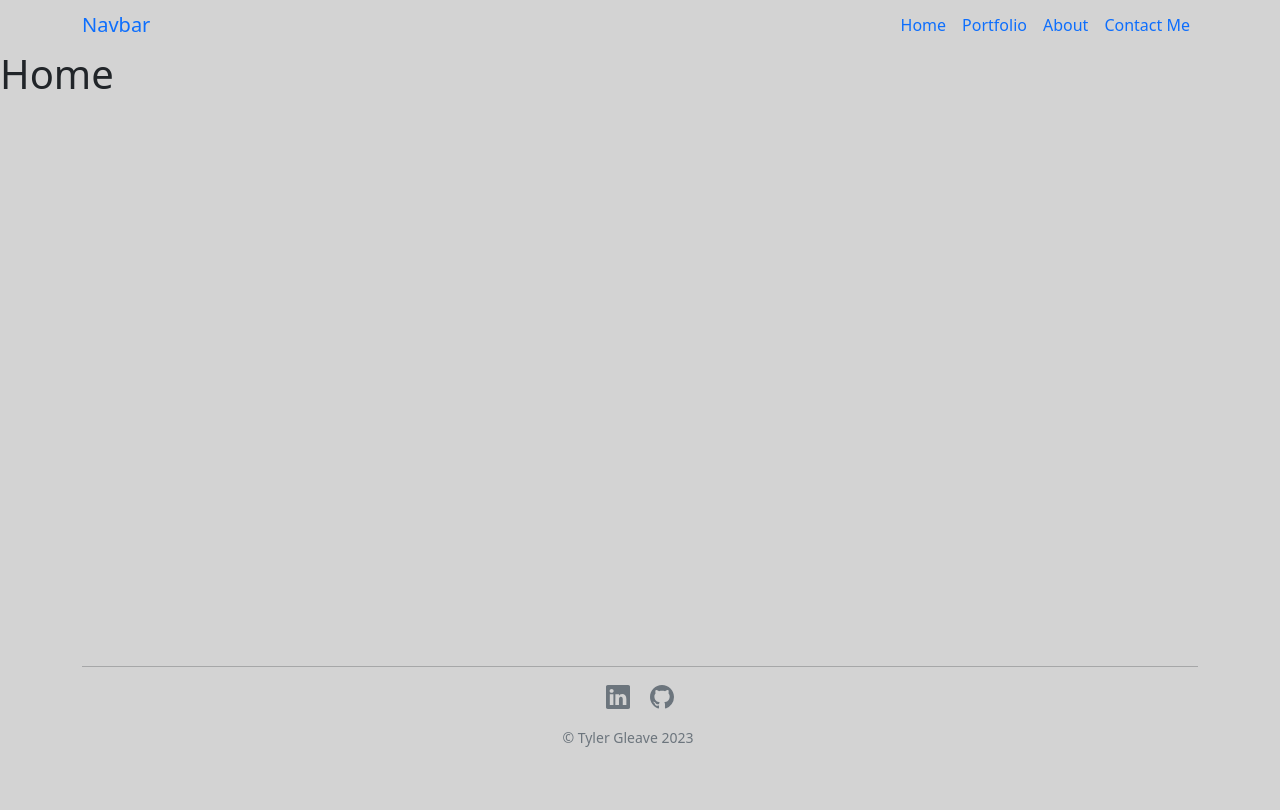
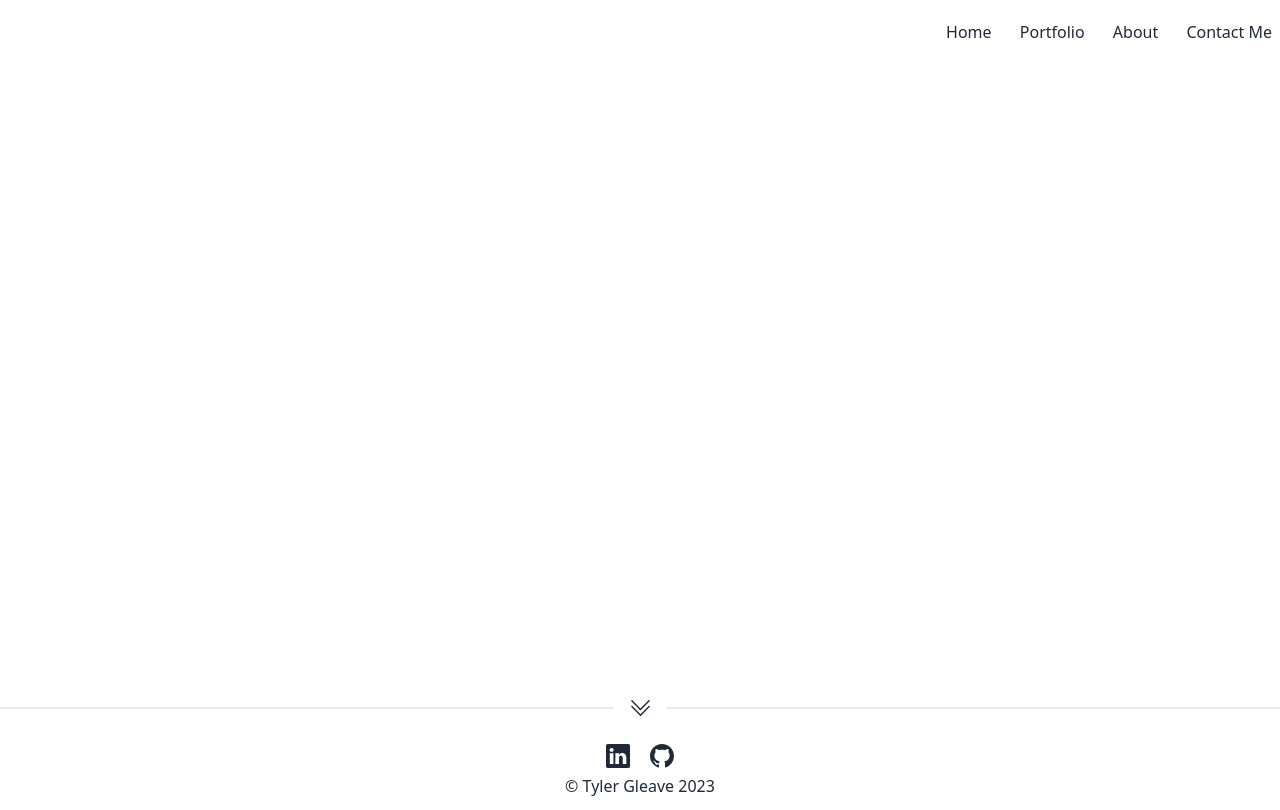
Before and after one commit to tylergleave/tylergleave, a SvelteKit app: page / in a window 1280 px wide. Built offline with nearby package versions, Linux system fonts and the light colour scheme.

Commit message:
Start switch from Bootstrap to Tailwind + DaisyUI

```diff
--- /dev/null
+++ b/postcss.config.cjs
@@ -0,0 +1,6 @@
+module.exports = {
+  plugins: {
+    tailwindcss: {},
+    autoprefixer: {},
+  },
+}
--- /dev/null
+++ b/src/app.css
@@ -0,0 +1,7 @@
+@tailwind base;
+@tailwind components;
+@tailwind utilities;
+
+main{
+    min-height: calc(100vh - 200px);
+}
--- a/src/routes/+layout.svelte
+++ b/src/routes/+layout.svelte
@@ -1,24 +1,22 @@
-<link href="https://cdn.jsdelivr.net/npm/bootstrap@5.0.2/dist/css/bootstrap.min.css" rel="stylesheet" integrity="sha384-EVSTQN3/azprG1Anm3QDgpJLIm9Nao0Yz1ztcQTwFspd3yD65VohhpuuCOmLASjC" crossorigin="anonymous">
-<link href="/styles/custom.css" rel="stylesheet" />
+<script>
+  import "../app.css";
+</script>
 
-<nav class="navbar navbar-expand-lg">
-  <div class="container">
-    <a class="navbar-brand" href="/">Navbar</a>
-    <button class="navbar-toggler" type="button" data-bs-toggle="collapse" data-bs-target="#navbarNav" aria-controls="navbarNav" aria-expanded="false" aria-label="Toggle navigation">
-      <span class="navbar-toggler-icon"></span>
-    </button>
-    <div class="collapse navbar-collapse" id="navbarNav">
-      <ul class="navbar-nav ms-auto">
-        <li class="nav-item">
-          <a class="nav-link active"  href="/">Home</a>
+
+<nav class="navbar mb-5">
+  <div class="container justify-end">
+    <div class="">
+      <ul class="space-x-6">
+        <li class="inline-block">
+          <a class="nav-link active" href="/">Home</a>
         </li>
-        <li class="nav-item">
+        <li class="inline-block">
           <a class="nav-link" href="/portfolio">Portfolio</a>
         </li>
-        <li class="nav-item">
+        <li class="inline-block">
           <a class="nav-link" href="/about">About</a>
         </li>
-        <li class="nav-item">
+        <li class="inline-block">
           <a class="nav-link" href="/contact">Contact Me</a>
         </li>
       </ul>
@@ -31,25 +29,27 @@
 </main>
 
 <footer>
-  <div class="container">
-    <hr>
-    <div class="row">
-      <div class="col text-center">
-        <a class="text-muted me-3" href="https://www.linkedin.com/in/tyler-gleave/">
+  <div class="container text-center mx-auto">
+    <div class="divider mb-7">
+      <svg xmlns="http://www.w3.org/2000/svg" width="48" height="48" fill="currentColor" class="bi bi-chevron-double-down" viewBox="0 0 16 16">
+        <path fill-rule="evenodd" d="M1.646 6.646a.5.5 0 0 1 .708 0L8 12.293l5.646-5.647a.5.5 0 0 1 .708.708l-6 6a.5.5 0 0 1-.708 0l-6-6a.5.5 0 0 1 0-.708z"/>
+        <path fill-rule="evenodd" d="M1.646 2.646a.5.5 0 0 1 .708 0L8 8.293l5.646-5.647a.5.5 0 0 1 .708.708l-6 6a.5.5 0 0 1-.708 0l-6-6a.5.5 0 0 1 0-.708z"/>
+      </svg>
+    </div>
+    <a class="inline-block mx-2" href="https://www.linkedin.com/in/tyler-gleave/">
       <svg xmlns="http://www.w3.org/2000/svg" width="24" height="24" fill="currentColor" class="bi bi-linkedin" viewBox="0 0 16 16">
         <path d="M0 1.146C0 .513.526 0 1.175 0h13.65C15.474 0 16 .513 16 1.146v13.708c0 .633-.526 1.146-1.175 1.146H1.175C.526 16 0 15.487 0 14.854V1.146zm4.943 12.248V6.169H2.542v7.225h2.401zm-1.2-8.212c.837 0 1.358-.554 1.358-1.248-.015-.709-.52-1.248-1.342-1.248-.822 0-1.359.54-1.359 1.248 0 .694.521 1.248 1.327 1.248h.016zm4.908 8.212V9.359c0-.216.016-.432.08-.586.173-.431.568-.878 1.232-.878.869 0 1.216.662 1.216 1.634v3.865h2.401V9.25c0-2.22-1.184-3.252-2.764-3.252-1.274 0-1.845.7-2.165 1.193v.025h-.016a5.54 5.54 0 0 1 .016-.025V6.169h-2.4c.03.678 0 7.225 0 7.225h2.4z"/>
       </svg>
     </a>
-        <a class="text-muted" href="https://github.com/tylergleave">
+    <a class="inline-block mx-2" href="https://github.com/tylergleave">
       <svg xmlns="http://www.w3.org/2000/svg" width="24" height="24" fill="currentColor" class="bi bi-github" viewBox="0 0 16 16">
         <path d="M8 0C3.58 0 0 3.58 0 8c0 3.54 2.29 6.53 5.47 7.59.4.07.55-.17.55-.38 0-.19-.01-.82-.01-1.49-2.01.37-2.53-.49-2.69-.94-.09-.23-.48-.94-.82-1.13-.28-.15-.68-.52-.01-.53.63-.01 1.08.58 1.23.82.72 1.21 1.87.87 2.33.66.07-.52.28-.87.51-1.07-1.78-.2-3.64-.89-3.64-3.95 0-.87.31-1.59.82-2.15-.08-.2-.36-1.02.08-2.12 0 0 .67-.21 2.2.82.64-.18 1.32-.27 2-.27.68 0 1.36.09 2 .27 1.53-1.04 2.2-.82 2.2-.82.44 1.1.16 1.92.08 2.12.51.56.82 1.27.82 2.15 0 3.07-1.87 3.75-3.65 3.95.29.25.54.73.54 1.48 0 1.07-.01 1.93-.01 2.2 0 .21.15.46.55.38A8.012 8.012 0 0 0 16 8c0-4.42-3.58-8-8-8z"/>
       </svg>
     </a>
   </div>
-      <div class="row mt-3">
-        <div class="col text-center">
+  <div class="mb-3">
+    <div class="text-center">
       <span class="text-muted small">© Tyler Gleave {new Date().getFullYear() }</span>
     </div>
   </div>
-    </div>
 </footer>
--- a/src/routes/+page.svelte
+++ b/src/routes/+page.svelte
@@ -2,4 +2,4 @@
 <title>Tyler Gleave | Ogden, UT-based web developer, pilot, and beer enthusiast</title>
 </svelte:head>
 
-<h1>Home</h1>
+<div style="width:100%; height: 50px; background: white;"></div>
--- a/static/styles/custom.css
+++ /dev/null
@@ -1,10 +0,0 @@
-nav{
-    height: 50px;
-}
-
-html, body{
-    background: lightgray;
-}
-main{
-    min-height: calc(100vh - 200px);
-}
--- a/svelte.config.js
+++ b/svelte.config.js
@@ -1,10 +1,12 @@
 import adapter from '@sveltejs/adapter-auto';
+import { vitePreprocess } from '@sveltejs/kit/vite';
 
 /** @type {import('@sveltejs/kit').Config} */
 const config = {
 	kit: {
 		adapter: adapter()
-	}
+	},
+	preprocess: vitePreprocess()
 };
 
 export default config;
--- /dev/null
+++ b/tailwind.config.cjs
@@ -0,0 +1,8 @@
+/** @type {import('tailwindcss').Config} */
+module.exports = {
+  content: ['./src/**/*.{html,js,svelte,ts}'],
+  theme: {
+    extend: {},
+  },
+  plugins: [require("@tailwindcss/typography"),require("daisyui")],
+}
```
Also changed, not shown: package.json (+6 -1 lines), 1 other file (tests, documents, lock files or other folders). Lines whose indentation alone changed are shown as unchanged.
